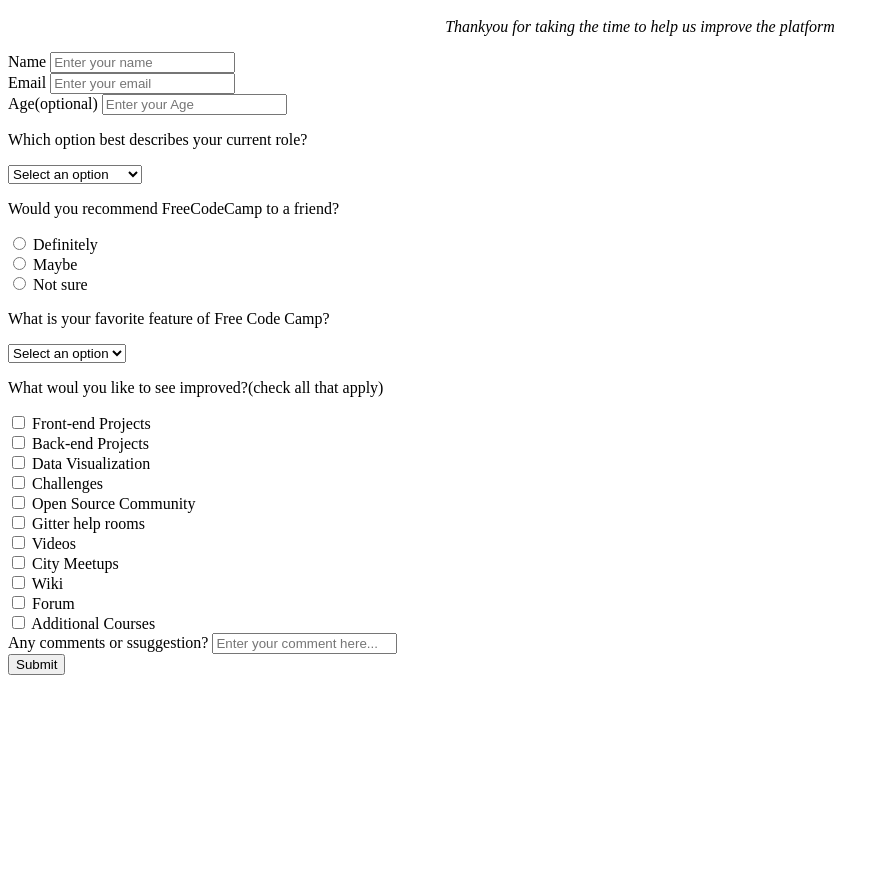
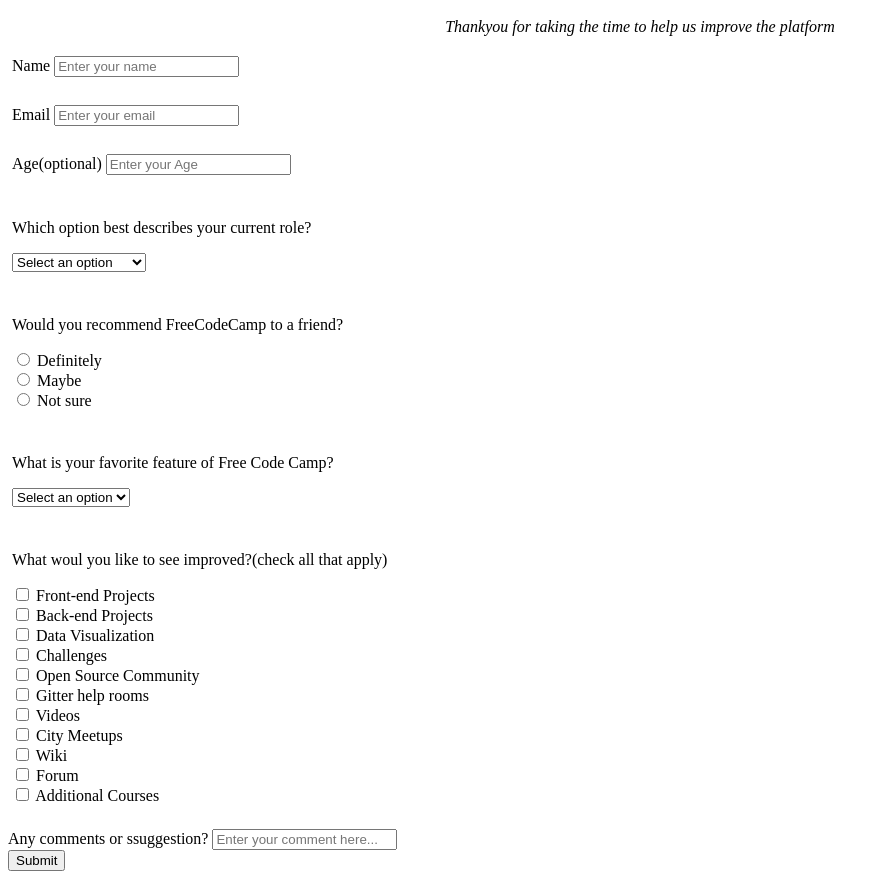
Before and after one commit to Diegogagan2587/Survey-form-fcc, a plain HTML site: page docs/index.html in a window 1280 px wide. Shown: the part 63-942 px from the top of the page, without its empty margins (0-889 px from the left). Before the commit the page ends 800 px from the top, so only its background shows below. Drawn offline with Linux system fonts and the light colour scheme; a script that the page names is missing.

Commit message:
Seagrego la clase form group a multiples etiquetas del formulario

```diff
--- a/docs/estilos.css
+++ b/docs/estilos.css
@@ -9,3 +9,12 @@ font-style: italic;
 font-weight: 200;
 text-align: center;
 }
+
+.form-group {
+    margin: 0 auto 1.25rem auto;
+    padding: 0.25rem;
+}
+
+.form-control {
+
+}
--- a/docs/index.html
+++ b/docs/index.html
@@ -13,19 +13,19 @@
      </header>
 
         <form id="survey-form" class="survey-form" vaction="#">
-            <div>
+            <div class="form-group">
             <label for="name">Name</label>
             <input id="name" type="text" placeholder="Enter your name" required>
             </div>
-            <div>
+            <div class="form-group">
             <label id="email-label" for="email">Email</label>
             <input id="email" type="email" name="email" class="form-control" placeholder="Enter your email" required>
             </div>
-            <div>
+            <div class="form-group">
             <label for="age">Age(optional)</label>
             <input id="age" type="text" placeholder="Enter your Age" >
             </div>
-            <div>
+            <div class="form-group">
             <p>Which option best describes your current
                 role?</p>
                 <select name="current-role" id="current-role"required>
@@ -37,6 +37,7 @@
                 <option value="Other">Other</option>
             </select>
         </div>
+        <div class="form-group">
         <p>Would you recommend FreeCodeCamp
             to a friend?</p>
           <div>
@@ -51,6 +52,8 @@
             <input id="notsure" type="radio" name="definitely-maybe-notsure" value="notsure">
             <label for="notsure">Not sure</label>
          </div>
+         </div>
+         <div class="form-group">
         <p>What is your favorite feature of Free Code Camp?</p>
         <select id="most-like" name="mostLike" class="" required>
             <option disabled selected value>Select an option</option>
@@ -59,6 +62,8 @@
             <option value="community">Community</option>
             <option value="openSource">Open Source</option>
           </select>
+          </div>
+          <div class="form-group">
           <p>
               What woul you like to see  improved?(check all that apply)
           </p>
@@ -105,6 +110,7 @@
           <div>
             <input id="front-end" type="checkbox" name="improved-checkbox" value="Front-end">
             <label for="front-end">Additional Courses</label>
+            </div>
           </div>
           <div>
           <label for="comments-suggestions">Any comments or ssuggestion?</label>
```
